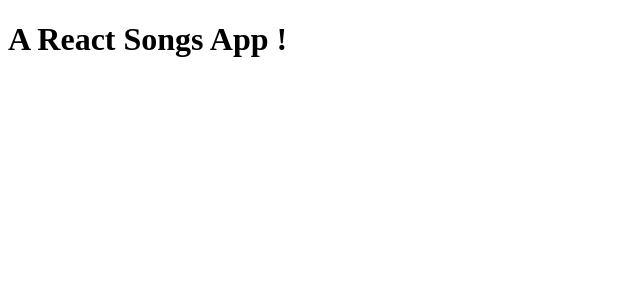
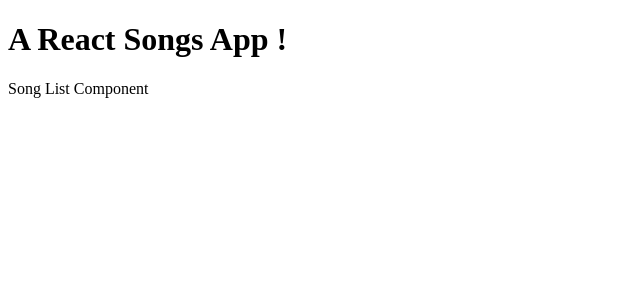
Before and after one commit to smarigowda/modernReactSongs, a React (Create React App) app: page / in a window 1280 px wide. Shown: the top 300 px of the page, without its empty margins (0-640 px from the left). Built offline with nearby package versions, Linux system fonts and the light colour scheme.

Commit message:
wiring react and redux

```diff
--- a/src/components/App.js
+++ b/src/components/App.js
@@ -1,7 +1,14 @@
 import React from 'react';
 import { selectSong } from '../actions';
+import { SongList } from './SongList';
+
 const App = () => {
-  return <h1>A React Songs App !</h1>
+  return (
+    <div>
+      <h1>A React Songs App !</h1>
+      <SongList />
+    </div>
+  )
 }
 
 export default App;
--- /dev/null
+++ b/src/components/SongList.js
@@ -0,0 +1,7 @@
+import React from 'react';
+
+export const SongList = () => {
+    return (
+        <div>Song List Component</div>
+    )
+}
--- a/src/index.js
+++ b/src/index.js
@@ -1,5 +1,14 @@
 import React from 'react';
 import ReactDOM from 'react-dom';
+import { Provider } from 'react-redux';
+import { createStore } from 'redux';
+
 import App from './components/App';
+import reducers from './reducers';
 
-ReactDOM.render(<App />, document.getElementById('root'));
+const store = createStore(reducers, window.__REDUX_DEVTOOLS_EXTENSION__ && window.__REDUX_DEVTOOLS_EXTENSION__());
+ReactDOM.render(
+    <Provider store={store}>
+        <App />
+    </Provider>,
+document.getElementById('root'));
--- a/src/reducers/index.js
+++ b/src/reducers/index.js
@@ -1,4 +1,6 @@
-export const songsList = () => {
+import { combineReducers } from 'redux';
+
+export const songs = () => {
     return [
         {
             title: 'Naaku Tanti',
@@ -22,10 +24,14 @@ export const songsList = () => {
         }
     ]
 }
-export const selectedSong = (selectedSong = null, action) => {
+export const selectedSong = (state = null, action) => {
     switch(action.type) {
         case 'SELECT_SONG':
             return action.payload;
     }
-    return selectedSong;
+    return state;
 }
+export default combineReducers({
+    songs,
+    selectedSong
+});
```
Also changed, not shown: src/components/SelectedSong.js (added).
